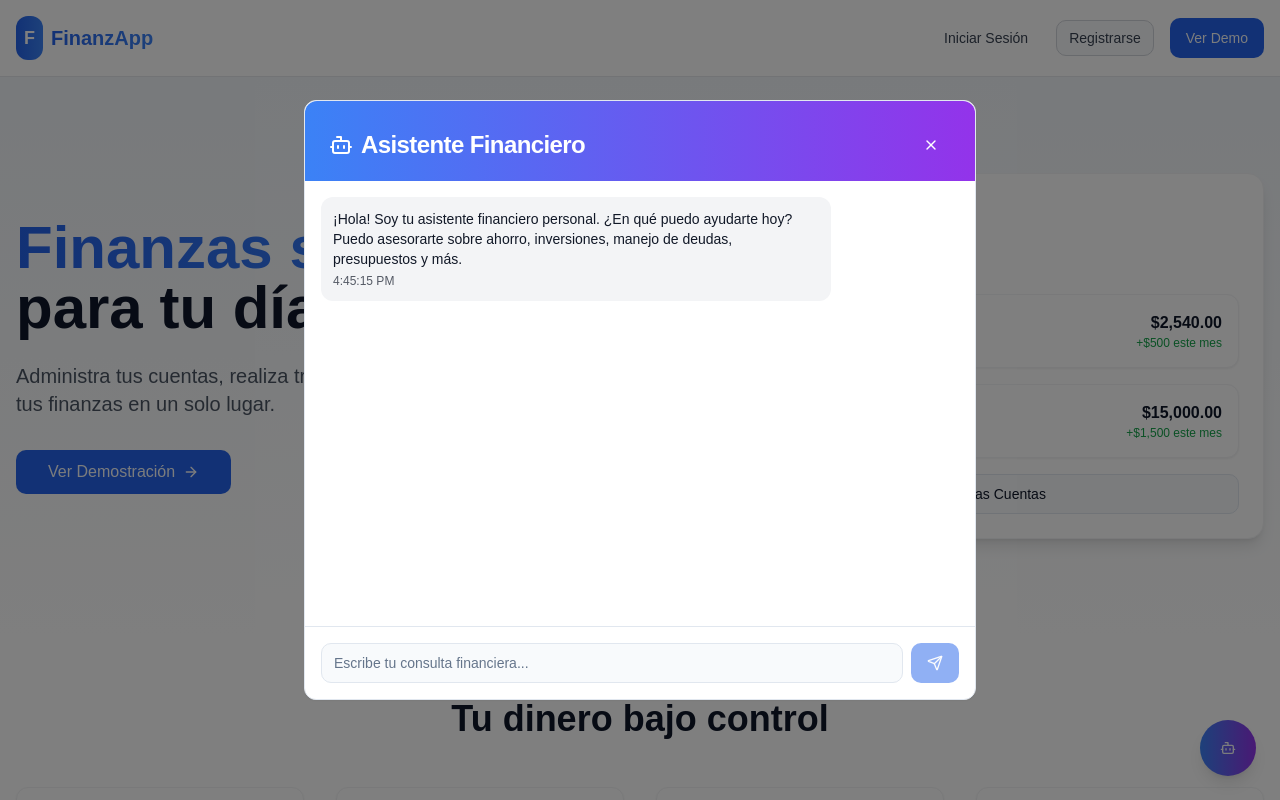
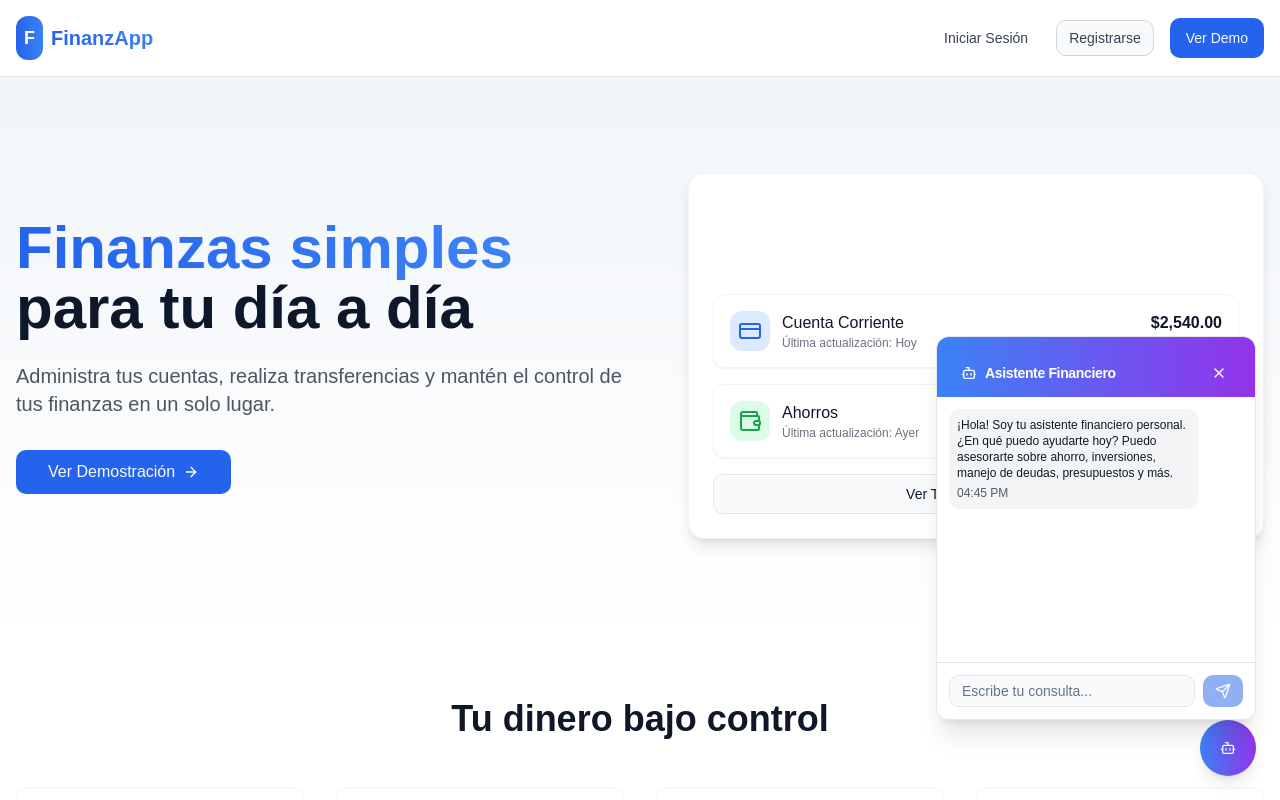
Before and after one commit to samuelbonifacio015/Finovate, a React (Vite) app: page / in a window 1280 px wide. Both pictures are taken after a click on the button 1228 px from the left and 748 px from the top of the page. Shown: the top 800 px of the page. Built offline with nearby package versions, Linux system fonts and the light colour scheme; a web font is replaced by a local one.

Commit message:
feat: Make chatbot window floating
The chatbot window should be floating and located in the bottom right corner of the page.

```diff
--- a/src/components/FinancialAssistant.tsx
+++ b/src/components/FinancialAssistant.tsx
@@ -1,4 +1,3 @@
-
 import React, { useState, useRef, useEffect } from 'react';
 import { Button } from '@/components/ui/button';
 import { Card, CardContent, CardHeader, CardTitle } from '@/components/ui/card';
@@ -103,41 +102,40 @@ const FinancialAssistant: React.FC<FinancialAssistantProps> = ({ isOpen, onClose
   if (!isOpen) return null;
 
   return (
-    <div className="fixed inset-0 bg-black/50 flex items-center justify-center z-50 p-4">
-      <Card className="w-full max-w-2xl h-[600px] flex flex-col">
-        <CardHeader className="flex flex-row items-center justify-between space-y-0 pb-4 bg-gradient-to-r from-blue-500 to-purple-600 text-white rounded-t-lg">
-          <CardTitle className="flex items-center gap-2">
-            <Bot className="h-6 w-6" />
+    <Card className="fixed bottom-20 right-6 w-80 h-96 flex flex-col shadow-xl z-50 border border-gray-200">
+      <CardHeader className="flex flex-row items-center justify-between space-y-0 pb-3 bg-gradient-to-r from-blue-500 to-purple-600 text-white rounded-t-lg">
+        <CardTitle className="flex items-center gap-2 text-sm">
+          <Bot className="h-4 w-4" />
           Asistente Financiero
         </CardTitle>
         <Button
           variant="ghost"
           size="icon"
           onClick={onClose}
-            className="text-white hover:bg-white/20"
+          className="text-white hover:bg-white/20 h-6 w-6"
         >
-            <X className="h-4 w-4" />
+          <X className="h-3 w-3" />
         </Button>
       </CardHeader>
 
       <CardContent className="flex-1 flex flex-col p-0">
-          <ScrollArea className="flex-1 p-4">
-            <div className="space-y-4">
+        <ScrollArea className="flex-1 p-3">
+          <div className="space-y-3">
             {messages.map((message) => (
               <div
                 key={message.id}
                 className={`flex ${message.sender === 'user' ? 'justify-end' : 'justify-start'}`}
               >
                 <div
-                    className={`max-w-[80%] p-3 rounded-lg ${
+                  className={`max-w-[85%] p-2 rounded-lg text-xs ${
                     message.sender === 'user'
                       ? 'bg-blue-500 text-white'
                       : 'bg-gray-100 text-gray-900'
                   }`}
                 >
-                    <p className="text-sm">{message.content}</p>
+                  <p>{message.content}</p>
                   <span className="text-xs opacity-70 mt-1 block">
-                      {message.timestamp.toLocaleTimeString()}
+                    {message.timestamp.toLocaleTimeString([], { hour: '2-digit', minute: '2-digit' })}
                   </span>
                 </div>
               </div>
@@ -145,11 +143,11 @@ const FinancialAssistant: React.FC<FinancialAssistantProps> = ({ isOpen, onClose
 
             {isTyping && (
               <div className="flex justify-start">
-                  <div className="bg-gray-100 text-gray-900 p-3 rounded-lg">
+                <div className="bg-gray-100 text-gray-900 p-2 rounded-lg">
                   <div className="flex space-x-1">
-                      <div className="w-2 h-2 bg-gray-500 rounded-full animate-bounce"></div>
-                      <div className="w-2 h-2 bg-gray-500 rounded-full animate-bounce" style={{ animationDelay: '0.1s' }}></div>
-                      <div className="w-2 h-2 bg-gray-500 rounded-full animate-bounce" style={{ animationDelay: '0.2s' }}></div>
+                    <div className="w-1.5 h-1.5 bg-gray-500 rounded-full animate-bounce"></div>
+                    <div className="w-1.5 h-1.5 bg-gray-500 rounded-full animate-bounce" style={{ animationDelay: '0.1s' }}></div>
+                    <div className="w-1.5 h-1.5 bg-gray-500 rounded-full animate-bounce" style={{ animationDelay: '0.2s' }}></div>
                   </div>
                 </div>
               </div>
@@ -158,23 +156,22 @@ const FinancialAssistant: React.FC<FinancialAssistantProps> = ({ isOpen, onClose
           </div>
         </ScrollArea>
 
-          <div className="border-t p-4">
+        <div className="border-t p-3">
           <div className="flex gap-2">
             <Input
               value={inputMessage}
               onChange={(e) => setInputMessage(e.target.value)}
               onKeyPress={handleKeyPress}
-                placeholder="Escribe tu consulta financiera..."
-                className="flex-1"
+              placeholder="Escribe tu consulta..."
+              className="flex-1 text-xs h-8"
             />
-              <Button onClick={handleSendMessage} disabled={!inputMessage.trim()}>
-                <Send className="h-4 w-4" />
+            <Button onClick={handleSendMessage} disabled={!inputMessage.trim()} size="sm" className="h-8">
+              <Send className="h-3 w-3" />
             </Button>
           </div>
         </div>
       </CardContent>
     </Card>
-    </div>
   );
 };
 
```
Lines whose indentation alone changed are shown as unchanged.
